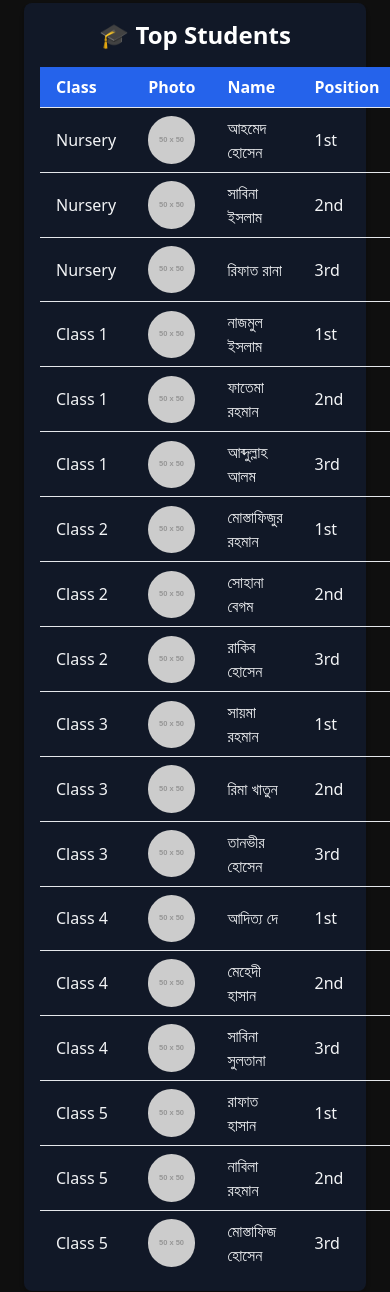
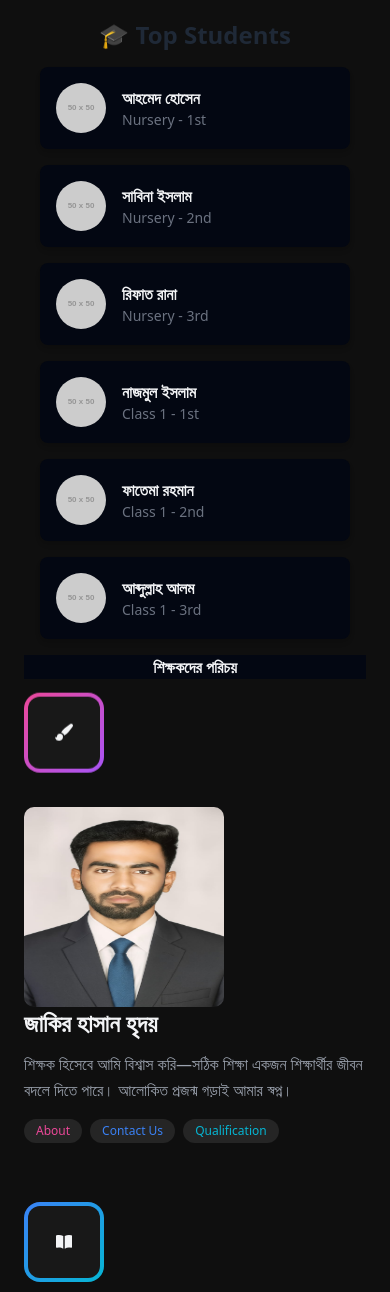
Before and after one commit to hriday33333/Ideal-School, a plain HTML site: page index.html in a window 390 px wide. Shown: the part 537-1829 px from the top of the page. Drawn offline with nearby package versions, Linux system fonts and the light colour scheme; placeholder pictures from the web are drawn by us.

Commit message:
added text color

```diff
--- a/index.html
+++ b/index.html
@@ -120,9 +120,12 @@
       ticker.appendChild(span);
     });
   </script>
-  <div class="max-w-5xl mx-auto mt-6 p-4 bg-gray-900 rounded-lg shadow-md mb-5">
-  <h2 class="text-2xl font-bold mb-4 text-center text-white">🎓 Top Students</h2>
+  <!-- student nfo -->
+  <div class="max-w-5xl mx-auto mt-6 p-4">
+  <h2 class="text-2xl font-bold mb-4 text-center text-gray-800">🎓 Top Students</h2>
 
+  <!-- বড় স্ক্রিনে Table -->
+  <div class="hidden md:block">
     <table class="min-w-full divide-y divide-gray-200">
       <thead class="bg-blue-600 text-white">
         <tr>
@@ -136,126 +139,94 @@
         <!-- Nursery -->
         <tr>
           <td class="px-4 py-2">Nursery</td>
-        <td class="px-4 py-2"><img src="https://via.placeholder.com/50" alt="Student 1" class="rounded-full"></td>
+          <td class="px-4 py-2"><img src="https://via.placeholder.com/50" alt="Student" class="rounded-full"></td>
           <td class="px-4 py-2">আহমেদ হোসেন</td>
           <td class="px-4 py-2">1st</td>
         </tr>
         <tr>
           <td class="px-4 py-2">Nursery</td>
-        <td class="px-4 py-2"><img src="https://via.placeholder.com/50" alt="Student 2" class="rounded-full"></td>
+          <td class="px-4 py-2"><img src="https://via.placeholder.com/50" alt="Student" class="rounded-full"></td>
           <td class="px-4 py-2">সাবিনা ইসলাম</td>
           <td class="px-4 py-2">2nd</td>
         </tr>
         <tr>
           <td class="px-4 py-2">Nursery</td>
-        <td class="px-4 py-2"><img src="https://via.placeholder.com/50" alt="Student 3" class="rounded-full"></td>
+          <td class="px-4 py-2"><img src="https://via.placeholder.com/50" alt="Student" class="rounded-full"></td>
           <td class="px-4 py-2">রিফাত রানা</td>
           <td class="px-4 py-2">3rd</td>
         </tr>
-
         <!-- Class 1 -->
         <tr>
           <td class="px-4 py-2">Class 1</td>
-        <td class="px-4 py-2"><img src="https://via.placeholder.com/50" alt="Student 1" class="rounded-full"></td>
+          <td class="px-4 py-2"><img src="https://via.placeholder.com/50" alt="Student" class="rounded-full"></td>
           <td class="px-4 py-2">নাজমুল ইসলাম</td>
           <td class="px-4 py-2">1st</td>
         </tr>
         <tr>
           <td class="px-4 py-2">Class 1</td>
-        <td class="px-4 py-2"><img src="https://via.placeholder.com/50" alt="Student 2" class="rounded-full"></td>
+          <td class="px-4 py-2"><img src="https://via.placeholder.com/50" alt="Student" class="rounded-full"></td>
           <td class="px-4 py-2">ফাতেমা রহমান</td>
           <td class="px-4 py-2">2nd</td>
         </tr>
         <tr>
           <td class="px-4 py-2">Class 1</td>
-        <td class="px-4 py-2"><img src="https://via.placeholder.com/50" alt="Student 3" class="rounded-full"></td>
+          <td class="px-4 py-2"><img src="https://via.placeholder.com/50" alt="Student" class="rounded-full"></td>
           <td class="px-4 py-2">আব্দুল্লাহ আলম</td>
           <td class="px-4 py-2">3rd</td>
         </tr>
-
-      <!-- Class 2 -->
-      <tr>
-        <td class="px-4 py-2">Class 2</td>
-        <td class="px-4 py-2"><img src="https://via.placeholder.com/50" alt="Student 1" class="rounded-full"></td>
-        <td class="px-4 py-2">মোস্তাফিজুর রহমান</td>
-        <td class="px-4 py-2">1st</td>
-      </tr>
-      <tr>
-        <td class="px-4 py-2">Class 2</td>
-        <td class="px-4 py-2"><img src="https://via.placeholder.com/50" alt="Student 2" class="rounded-full"></td>
-        <td class="px-4 py-2">সোহানা বেগম</td>
-        <td class="px-4 py-2">2nd</td>
-      </tr>
-      <tr>
-        <td class="px-4 py-2">Class 2</td>
-        <td class="px-4 py-2"><img src="https://via.placeholder.com/50" alt="Student 3" class="rounded-full"></td>
-        <td class="px-4 py-2">রাকিব হোসেন</td>
-        <td class="px-4 py-2">3rd</td>
-      </tr>
-
-      <!-- Class 3 -->
-      <tr>
-        <td class="px-4 py-2">Class 3</td>
-        <td class="px-4 py-2"><img src="https://via.placeholder.com/50" alt="Student 1" class="rounded-full"></td>
-        <td class="px-4 py-2">সায়মা রহমান</td>
-        <td class="px-4 py-2">1st</td>
-      </tr>
-      <tr>
-        <td class="px-4 py-2">Class 3</td>
-        <td class="px-4 py-2"><img src="https://via.placeholder.com/50" alt="Student 2" class="rounded-full"></td>
-        <td class="px-4 py-2">রিমা খাতুন</td>
-        <td class="px-4 py-2">2nd</td>
-      </tr>
-      <tr>
-        <td class="px-4 py-2">Class 3</td>
-        <td class="px-4 py-2"><img src="https://via.placeholder.com/50" alt="Student 3" class="rounded-full"></td>
-        <td class="px-4 py-2">তানভীর হোসেন</td>
-        <td class="px-4 py-2">3rd</td>
-      </tr>
-
-      <!-- Class 4 -->
-      <tr>
-        <td class="px-4 py-2">Class 4</td>
-        <td class="px-4 py-2"><img src="https://via.placeholder.com/50" alt="Student 1" class="rounded-full"></td>
-        <td class="px-4 py-2">আদিত্য দে</td>
-        <td class="px-4 py-2">1st</td>
-      </tr>
-      <tr>
-        <td class="px-4 py-2">Class 4</td>
-        <td class="px-4 py-2"><img src="https://via.placeholder.com/50" alt="Student 2" class="rounded-full"></td>
-        <td class="px-4 py-2">মেহেদী হাসান</td>
-        <td class="px-4 py-2">2nd</td>
-      </tr>
-      <tr>
-        <td class="px-4 py-2">Class 4</td>
-        <td class="px-4 py-2"><img src="https://via.placeholder.com/50" alt="Student 3" class="rounded-full"></td>
-        <td class="px-4 py-2">সাবিনা সুলতানা</td>
-        <td class="px-4 py-2">3rd</td>
-      </tr>
-
-      <!-- Class 5 -->
-      <tr>
-        <td class="px-4 py-2">Class 5</td>
-        <td class="px-4 py-2"><img src="https://via.placeholder.com/50" alt="Student 1" class="rounded-full"></td>
-        <td class="px-4 py-2">রাফাত হাসান</td>
-        <td class="px-4 py-2">1st</td>
-      </tr>
-      <tr>
-        <td class="px-4 py-2">Class 5</td>
-        <td class="px-4 py-2"><img src="https://via.placeholder.com/50" alt="Student 2" class="rounded-full"></td>
-        <td class="px-4 py-2">নাবিলা রহমান</td>
-        <td class="px-4 py-2">2nd</td>
-      </tr>
-      <tr>
-        <td class="px-4 py-2">Class 5</td>
-        <td class="px-4 py-2"><img src="https://via.placeholder.com/50" alt="Student 3" class="rounded-full"></td>
-        <td class="px-4 py-2">মোস্তাফিজ হোসেন</td>
-        <td class="px-4 py-2">3rd</td>
-      </tr>
-
       </tbody>
     </table>
   </div>
+
+  <!-- ছোট স্ক্রিনে Card view -->
+  <div class="md:hidden grid gap-4">
+    <!-- Nursery Card -->
+    <div class="bg-gray-950 p-4 rounded-lg shadow-md flex items-center gap-4">
+      <img src="https://via.placeholder.com/50" alt="আহমেদ হোসেন" class="rounded-full">
+      <div>
+        <p class="font-bold">আহমেদ হোসেন</p>
+        <p class="text-sm text-gray-500">Nursery - 1st</p>
+      </div>
+    </div>
+    <div class="bg-gray-950 p-4 rounded-lg shadow-md flex items-center gap-4">
+      <img src="https://via.placeholder.com/50" alt="সাবিনা ইসলাম" class="rounded-full">
+      <div>
+        <p class="font-bold">সাবিনা ইসলাম</p>
+        <p class="text-sm text-gray-500">Nursery - 2nd</p>
+      </div>
+    </div>
+    <div class="bg-gray-950 p-4 rounded-lg shadow-md flex items-center gap-4">
+      <img src="https://via.placeholder.com/50" alt="রিফাত রানা" class="rounded-full">
+      <div>
+        <p class="font-bold">রিফাত রানা</p>
+        <p class="text-sm text-gray-500">Nursery - 3rd</p>
+      </div>
+    </div>
+    <!-- Class 1 Card -->
+    <div class="bg-gray-950 p-4 rounded-lg shadow-md flex items-center gap-4">
+      <img src="https://via.placeholder.com/50" alt="নাজমুল ইসলাম" class="rounded-full">
+      <div>
+        <p class="font-bold">নাজমুল ইসলাম</p>
+        <p class="text-sm text-gray-500">Class 1 - 1st</p>
+      </div>
+    </div>
+    <div class="bg-gray-950 p-4 rounded-lg shadow-md flex items-center gap-4">
+      <img src="https://via.placeholder.com/50" alt="ফাতেমা রহমান" class="rounded-full">
+      <div>
+        <p class="font-bold">ফাতেমা রহমান</p>
+        <p class="text-sm text-gray-500">Class 1 - 2nd</p>
+      </div>
+    </div>
+    <div class="bg-gray-950 p-4 rounded-lg shadow-md flex items-center gap-4">
+      <img src="https://via.placeholder.com/50" alt="আব্দুল্লাহ আলম" class="rounded-full">
+      <div>
+        <p class="font-bold">আব্দুল্লাহ আলম</p>
+        <p class="text-sm text-gray-500">Class 1 - 3rd</p>
+      </div>
+    </div>
+  </div>
+</div>
+
 <!-- শিক্ষকদের পরিচয় -->
 <div class="mb-4">
     <h1 class="bg-gray-950 font-bold text-center">শিক্ষকদের পরিচয়</h1>
```
Lines whose indentation alone changed are shown as unchanged.
